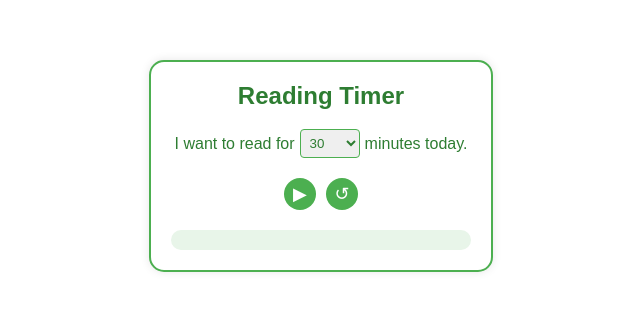
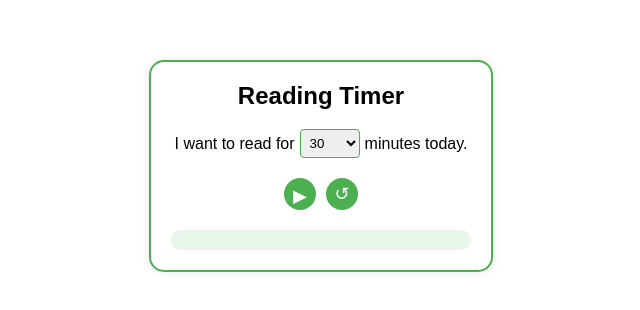
Before and after one commit to DominikaDomka/hourglass-widget, a plain HTML site: page index.html in a window 1280 px wide. Shown: the part 234-544 px from the top of the page, without its empty margins (319-959 px from the left). Drawn offline with Linux system fonts and the light colour scheme.

Commit message:
Adjust text color to black and fine-tune start symbol position

```diff
--- a/index.html
+++ b/index.html
@@ -24,7 +24,7 @@
         }
         h2 {
             margin-top: 0;
-            color: #2e7d32;
+            color: black;
             text-align: center;
         }
         .timer-text {
@@ -32,7 +32,7 @@
             align-items: center;
             justify-content: center;
             margin-bottom: 15px;
-            color: #2e7d32;
+            color: black;
         }
         .timer-bar {
             width: 100%;
@@ -57,7 +57,7 @@
             width: 60px;
             padding: 5px;
             margin: 0 5px;
-            color: #2e7d32;
+            color: black;
             border: 1px solid #4caf50;
             border-radius: 4px;
         }
@@ -76,6 +76,9 @@
             align-items: center;
             padding: 0;
             line-height: 1;
+        }
+        #startPauseBtn {
+            padding-top: 3px; /* Adjust this value to move the symbol down */
         }
     </style>
 </head>
@@ -128,6 +131,7 @@
                 totalTime = document.getElementById('readingTime').value * 60;
                 isRunning = true;
                 startPauseBtn.innerHTML = '⏸';
+                startPauseBtn.style.paddingTop = '0px';
                 timer = setInterval(updateTimer, 1000);
             }
         }
@@ -136,6 +140,7 @@
             clearInterval(timer);
             isRunning = false;
             startPauseBtn.innerHTML = '▶';
+            startPauseBtn.style.paddingTop = '3px';
         }
 
         function resetTimer() {
@@ -143,6 +148,7 @@
             isRunning = false;
             elapsedTime = 0;
             startPauseBtn.innerHTML = '▶';
+            startPauseBtn.style.paddingTop = '3px';
             timerProgress.style.width = '0%';
         }
 
```
